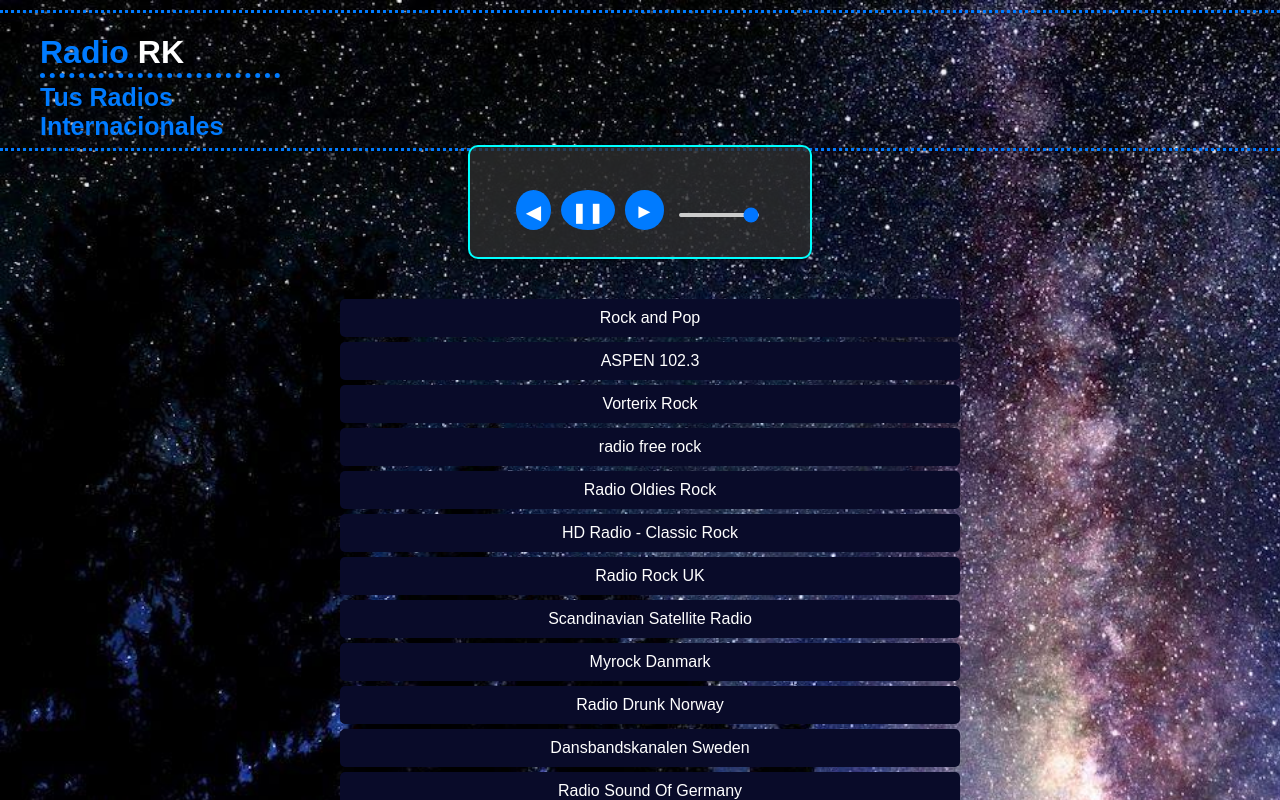
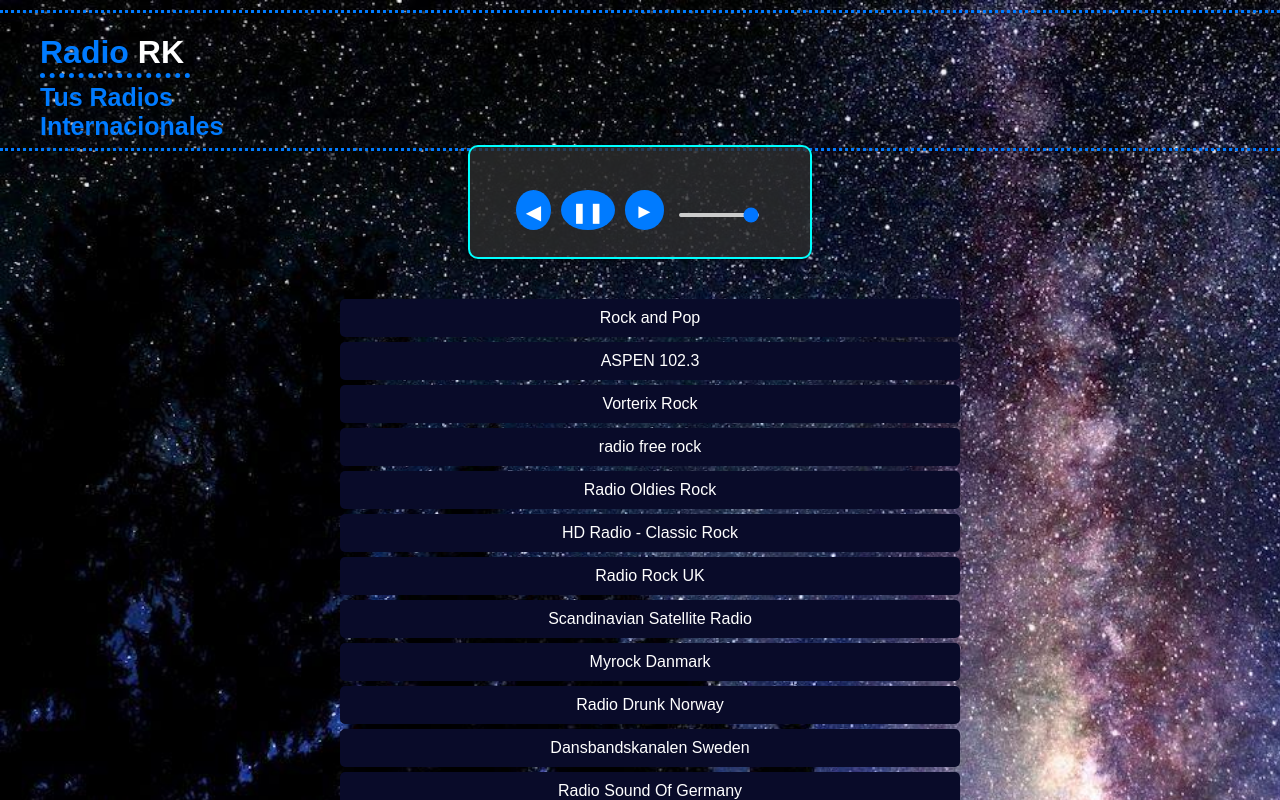
Before and after one commit to JOSEBARZOLA/RadioRK, a plain HTML site: page index.html in a window 1280 px wide. Shown: the top 800 px of the page. Drawn offline with Linux system fonts and the light colour scheme; a web font is replaced by a local one.

Commit message:
estilo linea divisoria

```diff
--- a/style.css
+++ b/style.css
@@ -73,7 +73,7 @@ h1, h3 {
 }
 .linea-divisoria{
     border-bottom: 5px  dotted #007bff; /* 1px de grosor, línea punteada, color negro */
-    width: 80%; /* Ancho completo */
+    width: 50%; /* Ancho completo */
 
 }
 
```
